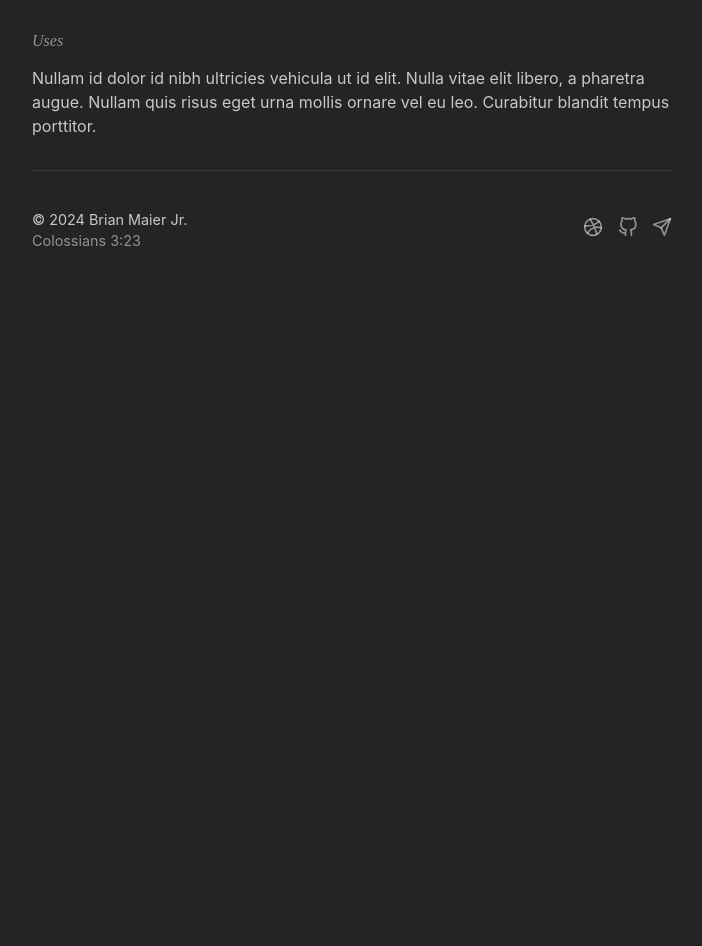
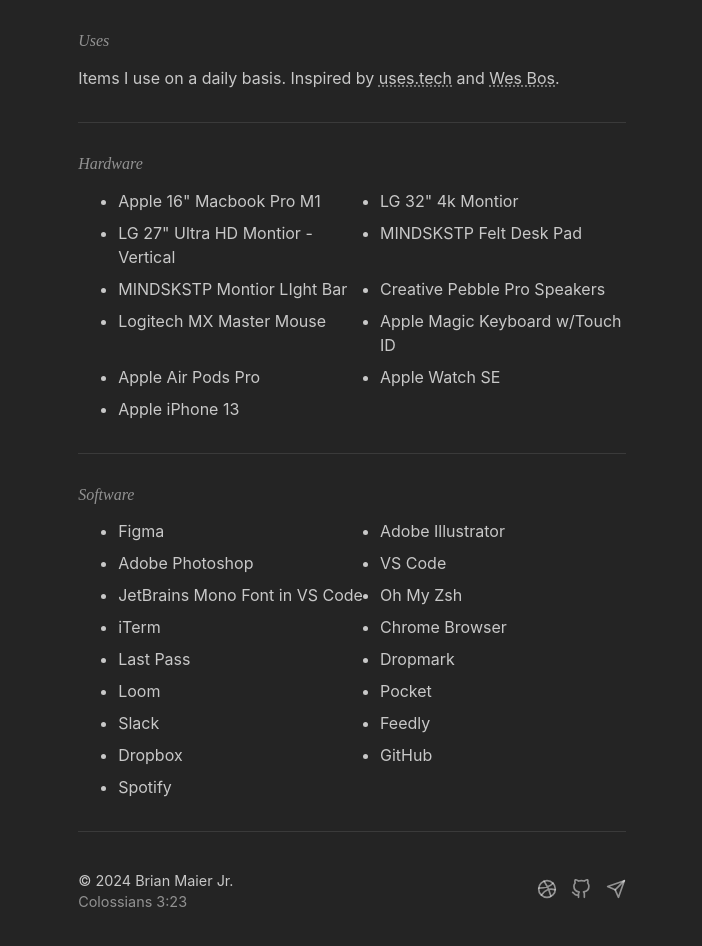
Before and after one commit to brianmaierjr/react-portfolio, a React (Vite) app: page /uses in a window 1280 px wide. Shown: the part 300-1246 px from the top of the page, without its empty margins (288-990 px from the left). Before the commit the page ends 800 px from the top, so only its background shows below. Built offline with nearby package versions, Linux system fonts and the light colour scheme.

Commit message:
update uses content

```diff
--- a/src/index.css
+++ b/src/index.css
@@ -119,3 +119,18 @@
 	white-space: nowrap;
 	border-width: 0;
 }
+
+.list {
+	display: flex;
+	flex-direction: column;
+	gap: 0.5em;
+
+	&.twoCol {
+		display: grid;
+		column-gap: 1em;
+
+		@media (min-width: 37rem) {
+			grid-template-columns: 1fr 1fr;
+		}
+	}
+}
--- a/src/pages/home.module.css
+++ /dev/null
@@ -1,5 +0,0 @@
-.list {
-	display: flex;
-	flex-direction: column;
-	gap: 0.5em;
-}
--- a/src/pages/home.tsx
+++ b/src/pages/home.tsx
@@ -2,7 +2,6 @@
 import AppHeader from "../components/app-header";
 import Project from "../components/projects/project";
 import Section from "../components/section";
-import styles from "./home.module.css";
 const Home = () => {
 	return (
 		<div className='container'>
@@ -23,7 +22,7 @@
 				</Section>
 				<Section label='Now'>
 					<h2>Now</h2>
-					<ul className={styles.list}>
+					<ul className='list'>
 						<li>Transitioning from Vue(Nuxt) to React</li>
 						<li>Building out the Clover Learning Design System</li>
 						<li>Converting Long Haul Jekyll Theme to Astro</li>
--- a/src/pages/uses.tsx
+++ b/src/pages/uses.tsx
@@ -1,20 +1,64 @@
 import AppFooter from "../components/app-footer";
 import AppHeader from "../components/app-header";
+import Section from "../components/section";
 
 const Uses = () => {
 	return (
 		<div className='container flow'>
 			<AppHeader hideIntro />
 			<main>
-				<div className='flow section'>
-					<h1>Uses</h1>
+				<Section label='Uses'>
+					<h2>Uses</h2>
 					<p>
-						Nullam id dolor id nibh ultricies vehicula ut id elit.
-						Nulla vitae elit libero, a pharetra augue. Nullam quis
-						risus eget urna mollis ornare vel eu leo. Curabitur
-						blandit tempus porttitor.
+						Items I use on a daily basis. Inspired by{" "}
+						<a href='https://uses.tech' target='_blank'>
+							uses.tech
+						</a>{" "}
+						and{" "}
+						<a href='https://wesbos.com/uses' target='_blank'>
+							Wes Bos
+						</a>
+						.
 					</p>
-				</div>
+				</Section>
+				<Section label='Hardware'>
+					<h2>Hardware</h2>
+					<ul className='list twoCol'>
+						<li>Apple 16" Macbook Pro M1</li>
+						<li>LG 32" 4k Montior</li>
+						<li>LG 27" Ultra HD Montior - Vertical</li>
+						<li>MINDSKSTP Felt Desk Pad</li>
+						<li>MINDSKSTP Montior LIght Bar</li>
+						<li>Creative Pebble Pro Speakers</li>
+						<li>Logitech MX Master Mouse</li>
+						<li>Apple Magic Keyboard w/Touch ID</li>
+						<li>Apple Air Pods Pro</li>
+						<li>Apple Watch SE</li>
+						<li>Apple iPhone 13</li>
+					</ul>
+				</Section>
+				<Section label='Software'>
+					<h2>Software</h2>
+					<ul className='list twoCol'>
+						<li>Figma</li>
+						<li>Adobe Illustrator</li>
+						<li>Adobe Photoshop</li>
+						<li>VS Code</li>
+						<li>JetBrains Mono Font in VS Code</li>
+						<li>Oh My Zsh</li>
+						<li>iTerm</li>
+						<li>Chrome Browser</li>
+						<li>Last Pass</li>
+						<li>Dropmark</li>
+						<li>Loom</li>
+						<li>Pocket</li>
+						<li>Slack</li>
+						<li>Feedly</li>
+						<li>Dropbox</li>
+						<li>GitHub</li>
+						<li>Spotify</li>
+					</ul>
+				</Section>
 			</main>
 			<AppFooter />
 		</div>
```
